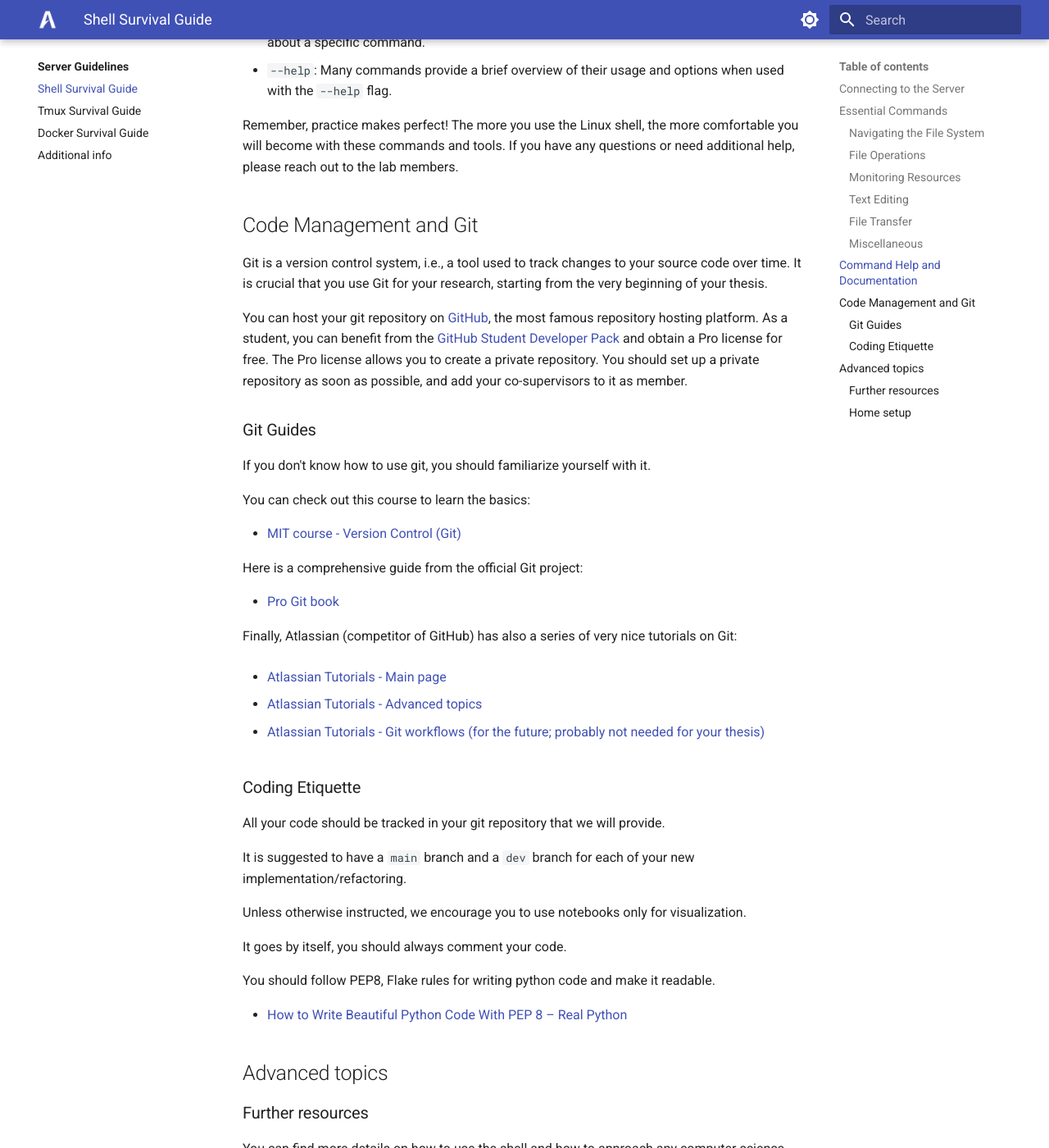
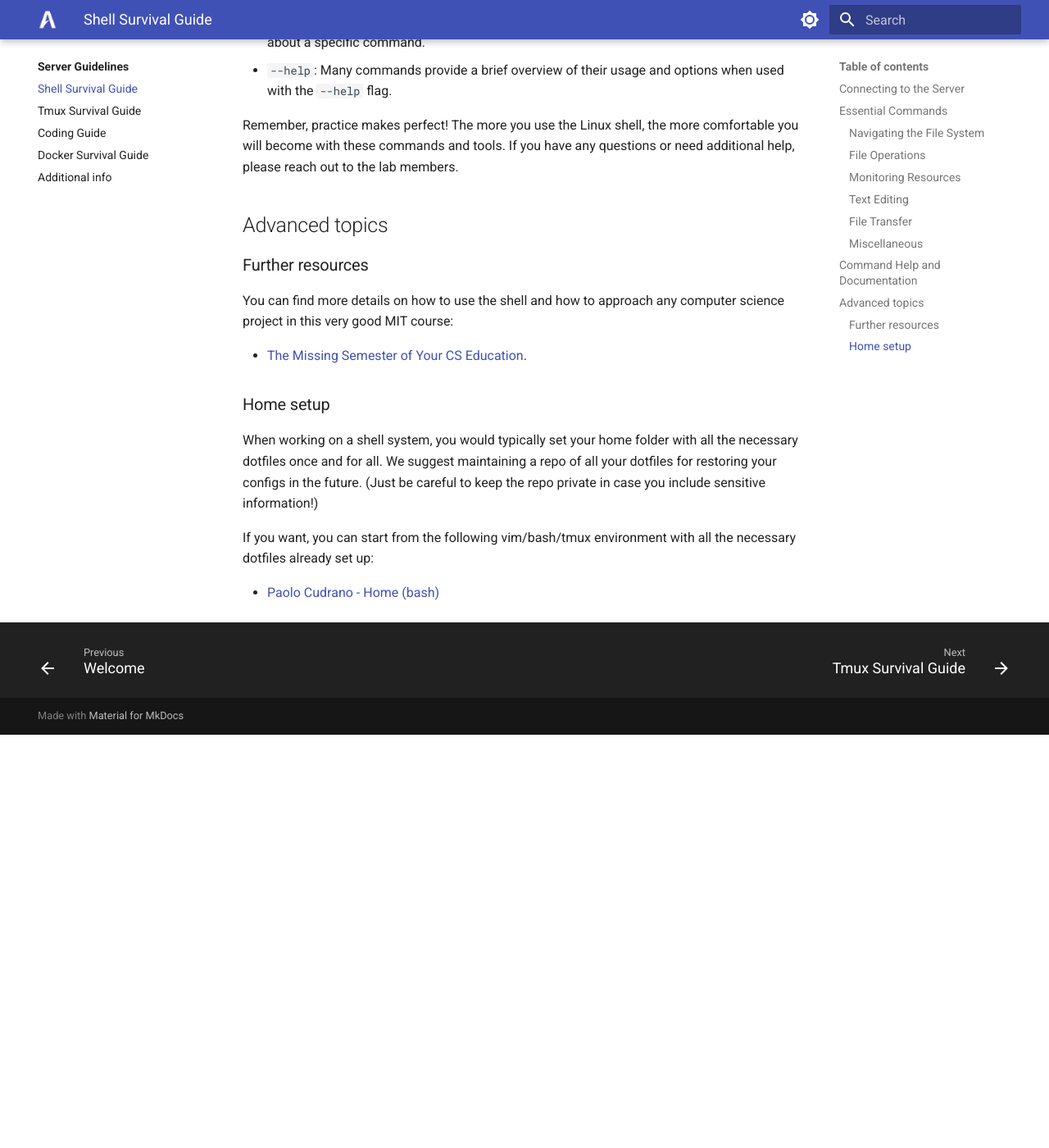
Before and after one commit to archettialberto/airlab_server_guidelines, an MkDocs documentation site: the page built from docs/server_guidelines/shell.md, in a window 1280 px wide and 1400 px high, scrolled down 2403 px. Shown: the whole window at 82% size. Built offline with MkDocs 1.6.1 and Material for MkDocs 9.7.7, drawn with Linux system fonts in a browser that asks for light colours; emoji names are drawn with the system emoji font; after the commit the page ends 3299 px from its top, so only the background shows below that.

Commit message:
Move coding sections to new page 'Coding Guide'

```diff
--- a/docs/server_guidelines/shell.md
+++ b/docs/server_guidelines/shell.md
@@ -81,47 +81,6 @@
 Remember, practice makes perfect! The more you use the Linux shell, the more comfortable you will become with these
 commands and tools. If you have any questions or need additional help, please reach out to the lab members.
 
-## Code Management and Git
-
-Git is a version control system, i.e., a tool used to track changes to your source code over time. It is crucial that you use Git for your research, starting from the very beginning of your thesis.
-
-You can host your git repository on [GitHub](https://github.com/), the most famous repository hosting platform. As a student, you can benefit from the [GitHub Student Developer Pack](https://education.github.com/pack) and obtain a Pro license for free. The Pro license allows you to create a private repository.
-You should set up a private repository as soon as possible, and add your co-supervisors to it as member.
-
-### Git Guides
-
-If you don't know how to use git, you should familiarize yourself with it.
-
-You can check out this course to learn the basics:<br>
-
-- [MIT course - Version Control (Git)](https://missing.csail.mit.edu/2020/version-control/)
-
-Here is a comprehensive guide from the official Git project:<br>
-
-- [Pro Git book](https://git-scm.com/book/en/v2)
-
-Finally, Atlassian (competitor of GitHub) has also a series of very nice tutorials on Git:
-
-- [Atlassian Tutorials - Main page](https://www.atlassian.com/git/tutorials)
-
-- [Atlassian Tutorials - Advanced topics](https://www.atlassian.com/git/tutorials/advanced-overview)
-
-- [Atlassian Tutorials - Git workflows (for the future; probably not needed for your thesis)](https://www.atlassian.com/git/tutorials/comparing-workflows)
-
-### Coding Etiquette
-
-All your code should be tracked in your git repository that we will provide.
-
-It is suggested to have a `main` branch and a `dev` branch for each of your new implementation/refactoring.
-
-Unless otherwise instructed, we encourage you to use notebooks only for visualization.
-
-It goes by itself, you should always comment your code.
-
-You should follow PEP8, Flake rules for writing python code and make it readable.
-
-- [How to Write Beautiful Python Code With PEP 8 – Real Python](https://realpython.com/python-pep8/)
-
 ## Advanced topics
 
 ### Further resources
--- a/mkdocs.yml
+++ b/mkdocs.yml
@@ -17,6 +17,7 @@
     - Welcome: server_guidelines/index.md
     - Shell Survival Guide: server_guidelines/shell.md
     - Tmux Survival Guide: server_guidelines/tmux.md
+    - Coding Guide: server_guidelines/code_management.md
     - Docker Survival Guide: server_guidelines/docker.md
     - Additional info: server_guidelines/additional.md
   - Thesis Guidelines:
```
Also changed, not shown: docs/server_guidelines/code_management.md (added, +73 -0 lines), docs/server_guidelines/docker.md (+2 -0 lines).
